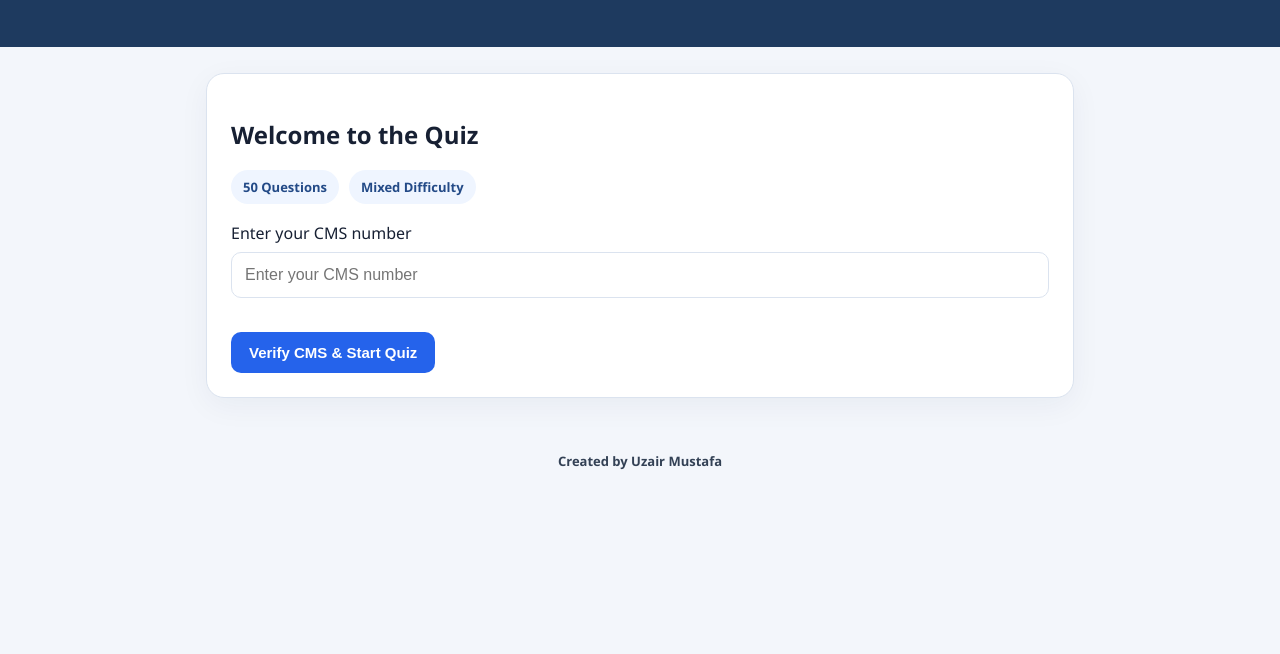
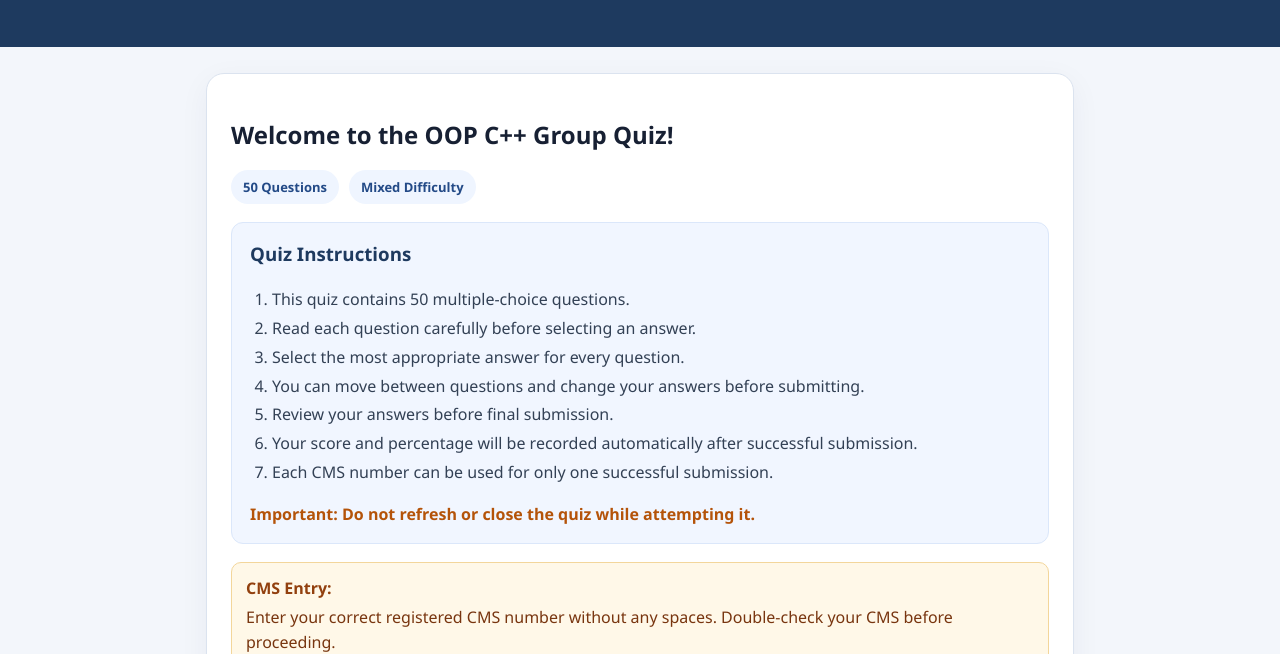
Before and after one commit to uzair69-cell/oop-cpp-group-quiz, a plain HTML site: page index.html in a window 1280 px wide. Shown: the part 146-800 px from the top of the page. Drawn offline with Linux system fonts and the light colour scheme.

Commit message:
Update index.html

```diff
--- a/index.html
+++ b/index.html
@@ -65,23 +65,59 @@ footer strong{color:#334155}
 <main>
 
 <section id="start" class="panel">
-<h2>Welcome to the Quiz</h2>
+
+  <h2>Welcome to the OOP C++ Group Quiz!</h2>
 
   <div class="meta">
     <span class="pill">50 Questions</span>
     <span class="pill">Mixed Difficulty</span>
   </div>
 
+  <div style="background:#f1f6ff;border:1px solid #dbe7fa;border-radius:12px;padding:18px;margin:18px 0">
+
+    <h3 style="margin-top:0;color:#1e3a5f">Quiz Instructions</h3>
+
+    <ol style="padding-left:22px;line-height:1.8;color:#334155">
+      <li>This quiz contains 50 multiple-choice questions.</li>
+      <li>Read each question carefully before selecting an answer.</li>
+      <li>Select the most appropriate answer for every question.</li>
+      <li>You can move between questions and change your answers before submitting.</li>
+      <li>Review your answers before final submission.</li>
+      <li>Your score and percentage will be recorded automatically after successful submission.</li>
+      <li>Each CMS number can be used for only one successful submission.</li>
+    </ol>
+
+    <p style="margin-bottom:0;color:#b45309;font-weight:700">
+      Important: Do not refresh or close the quiz while attempting it.
+    </p>
+
+  </div>
+
+  <div style="background:#fff8e8;border:1px solid #f3d69b;border-radius:10px;padding:14px;margin-bottom:18px">
+    <strong style="color:#92400e">CMS Entry:</strong>
+    <p style="margin:6px 0 0;color:#78350f;line-height:1.6">
+      Enter your correct registered CMS number without any spaces. Double-check your CMS before proceeding.
+    </p>
+  </div>
+
   <label for="cms">Enter your CMS number</label>
-<input id="cms" type="text" maxlength="30"
-placeholder="Enter your CMS number" autocomplete="off">
+
+  <input
+    id="cms"
+    type="text"
+    maxlength="30"
+    placeholder="Enter your CMS number"
+    autocomplete="off"
+  >
 
   <p id="cmsMessage" role="status" aria-live="polite"></p>
+
   <p id="verifiedStudent" class="hidden"></p>
 
   <button class="primary" id="startButton" onclick="startQuiz()">
     Verify CMS &amp; Start Quiz
   </button>
+
 </section>
 
 <section id="quiz" class="panel hidden">
```
Lines whose indentation alone changed are shown as unchanged.
